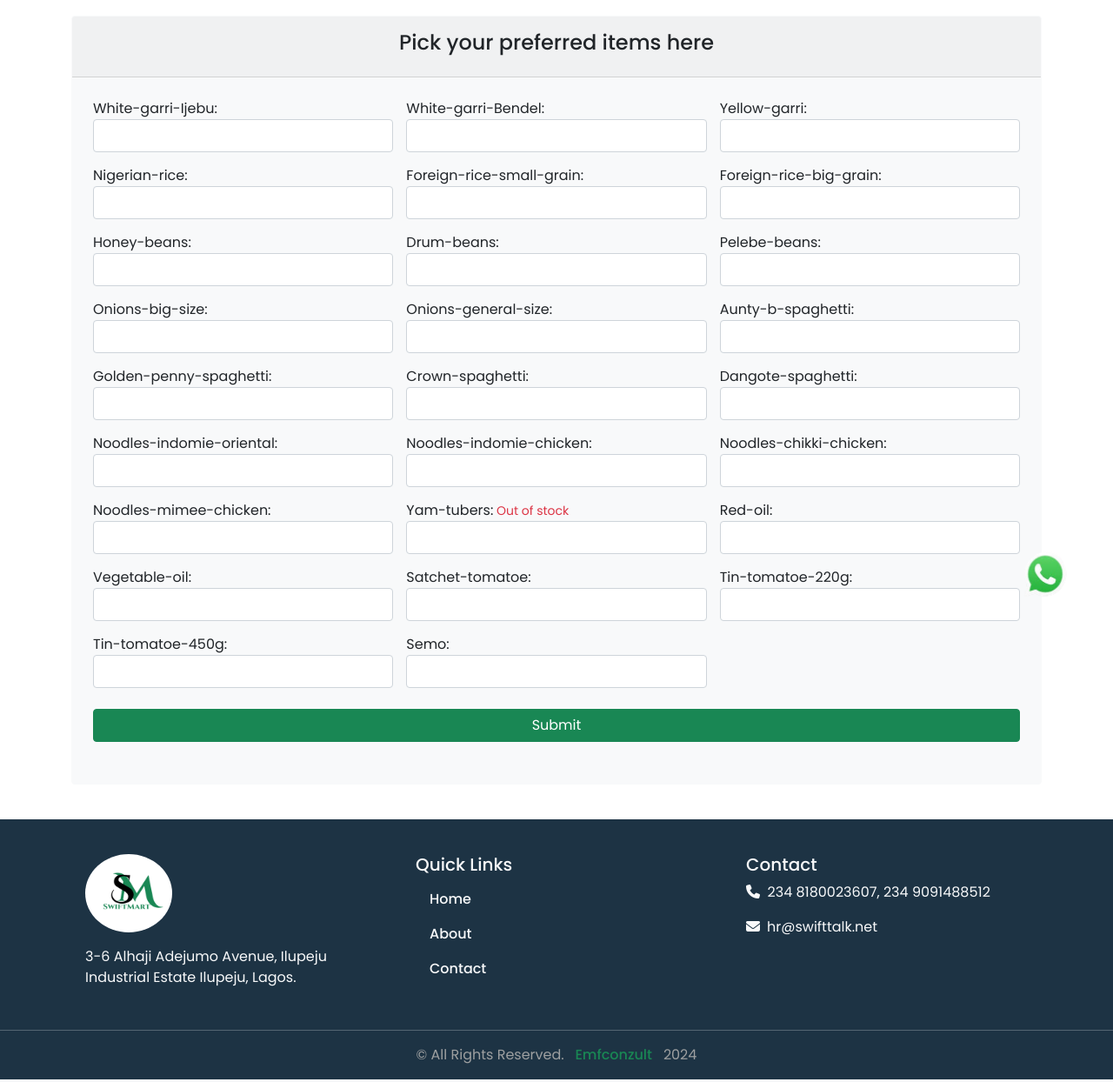
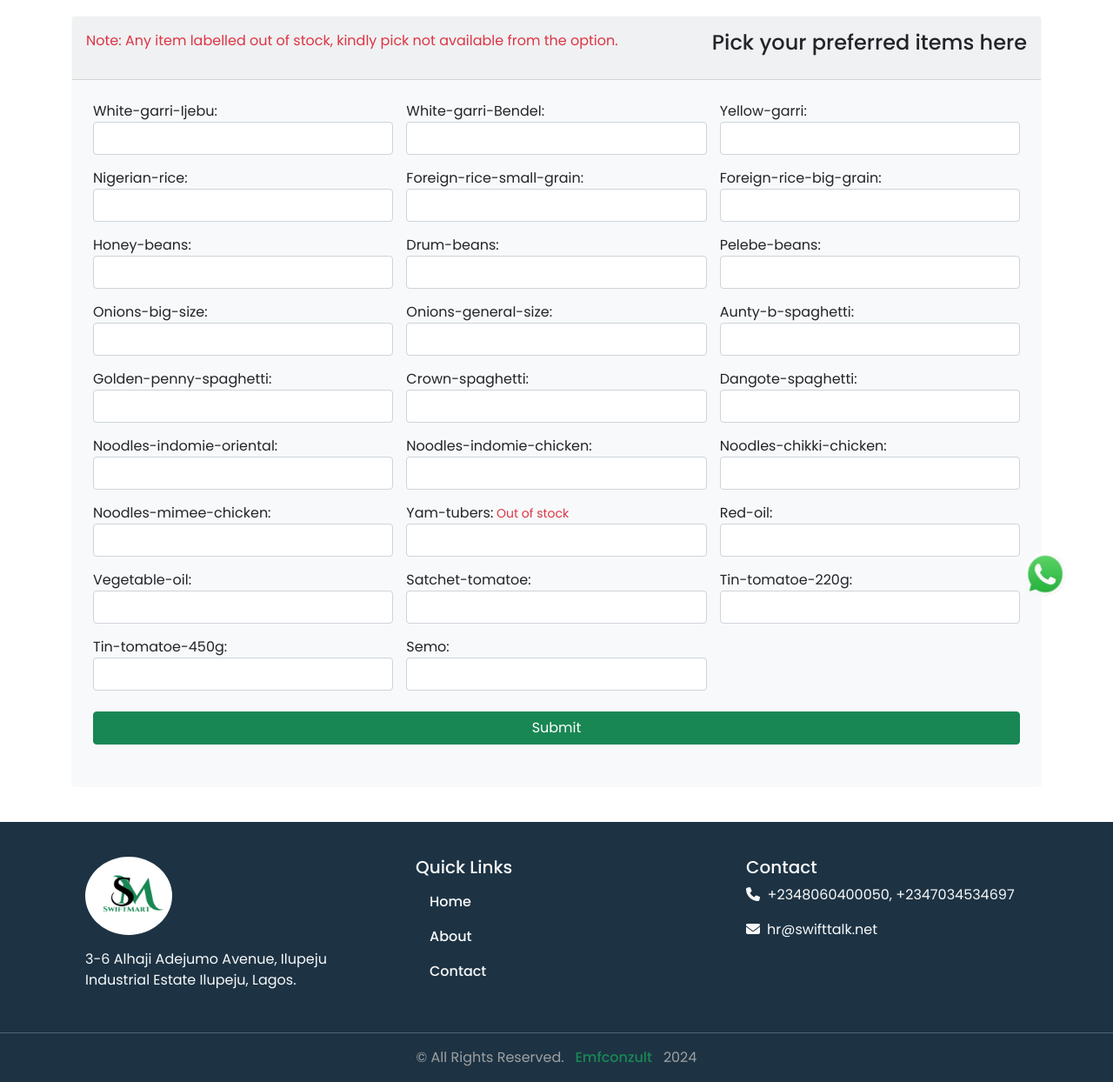
Before and after one commit to Emmadegreat/swift, a Django app: page /items/ in a window 1280 px wide. Shown: the part 86-1330 px from the top of the page at 87% size. Run offline with Django 5.2, Linux system fonts and the light colour scheme; the visitor is signed in with stand-in values (Sample User, id 1); parts of the project's set-up code (start-up, migrations or seed data) failed here and were passed over.

Commit message:
codes optimized

```diff
--- a/swiftapp/form.py
+++ b/swiftapp/form.py
@@ -74,8 +74,8 @@ class UserItemForm(forms.ModelForm):
     onions_list = [('',''),('Quarter(0.25)','Quarter(0.25)'), ('Half(0.5)','Half(0.5)'),('3-quarter(0.75)','3-quarter(0.75)'),('1', '1'), ('No','No')]
     spaghetti_list = [('',''),('Half(0.5)','Half(0.5)'), ('1-Carton','1-Carton'), ('2-Cartons','2-Cartons'), ('3-Cartons','3-Cartons'),('No','No')]
     noodle_list = [('',''),('1-carton','1-Carton'), ('2-Cartons','2-Cartons'),('3-Cartons','3-Cartons'),('No','No')]
-    yam_list = [('', ''), ('not-available', 'not-available'), ('1', '1'), ('2', '2'), ('3', '3'), ('4','4'), ('5', '5'), ('6', '6'), ('7','7'), ('8', '8'),\
-        ('9', '9'), ('10', '10'), ('11','11'), ('12','12'), ('13','13'), ('No','No')]
+    yam_list = [('', ''), ('1', '1'), ('2', '2'), ('3', '3'), ('4','4'), ('5', '5'), ('6', '6'), ('7','7'), ('8', '8'),\
+        ('9', '9'), ('10', '10'), ('11','11'), ('12','12'), ('13','13'), ('No','No'), ('not-available', 'not-available'), ]
     red_oil_list = [('',''),('Quarter(0.25)','Quarter(0.25)'), ('Half(0.5)','Half(0.5)'),('1','1'),('2','2'),('No','No')]
     veg_oil_list = [('',''),('Quarter(0.25)','Quarter(0.25)'), ('Half(0.5)','Half(0.5)'),('1','1'),('2','2'),('No','No')]
     tomatoe_satchet_list = [('',''),('1-carton','1-carton'),('2-cartons','2-cartons'),('3-cartons','3-cartons'),('No','No')]
--- a/swiftapp/models.py
+++ b/swiftapp/models.py
@@ -76,8 +76,8 @@ class UserItems(models.Model):
     onions_list = [('',''),('Quarter(0.25)','Quarter(0.25)'), ('Half(0.5)','Half(0.5)'),('3-quarter(0.75)','3-quarter(0.75)'),('1', '1'), ('No','No')]
     spaghetti_list = [('',''),('Half(0.5)','Half(0.5)'), ('1-Carton','1-Carton'), ('2-Cartons','2-Cartons'), ('3-Cartons','3-Cartons'),('No','No')]
     noodle_list = [('',''),('1-carton','1-Carton'), ('2-Cartons','2-Cartons'),('3-Cartons','3-Cartons'),('No','No')]
-    yam_list = [('', ''), ('not-available', 'not-available'), ('1', '1'), ('2', '2'), ('3', '3'), ('4','4'), ('5', '5'), ('6', '6'), \
-        ('7','7'), ('8', '8'),('9', '9'), ('10', '10'), ('11','11'), ('12','12'), ('13','13'), ('No','No')]
+    yam_list = [('', ''), ('1', '1'), ('2', '2'), ('3', '3'), ('4','4'), ('5', '5'), ('6', '6'), \
+        ('7','7'), ('8', '8'),('9', '9'), ('10', '10'), ('11','11'), ('12','12'), ('13','13'), ('No','No'), ('not-available', 'not-available')]
     red_oil_list = [('',''),('Quarter(0.25)','Quarter(0.25)'), ('Half(0.5)','Half(0.5)'),('1','1'),('2','2'),('No','No')]
     veg_oil_list = [('',''),('Quarter(0.25)','Quarter(0.25)'), ('Half(0.5)','Half(0.5)'),('1','1'),('2','2'),('No','No')]
     tomatoe_satchet_list = [('',''),('1-carton','1-carton'),('2-cartons','2-cartons'),('3-cartons','3-cartons'),('No','No')]
--- a/swiftapp/templates/base.html
+++ b/swiftapp/templates/base.html
@@ -114,7 +114,7 @@
                     <div class="">
                         <div class="card-body">
                             <h5 class='text-light text-start'> Contact</h5>
-                            <p class="text-light"><i class="fa fa-phone text-light"></i>&nbsp; 234 8180023607, 234 9091488512
+                            <p class="text-light"><i class="fa fa-phone text-light"></i>&nbsp; +2348060400050, +2347034534697
                             </p>
                             <p class="text-light"><i class="fa fa-envelope text-light"> &nbsp;</i>hr@swifttalk.net</p>
                              <!--<div>
--- a/swiftapp/templates/items.html
+++ b/swiftapp/templates/items.html
@@ -21,9 +21,10 @@
 
         <div class="">
             <div class="card bg-light mb-3 border-light">
-                <div class="card-header text-center mb-2  py-3">
+                <div class="card-header text-center mb-2  py-3 admin-table-header">
                     <!--<button type="button" class="btn btn-success" id="btn">show/hide</button>
                     <button type="button" class="btn btn-success" id="add-field">Add items</button>-->
+                    <p class="text-danger">Note: Any item labelled out of stock, kindly pick not available from the option.</p>
                     <h4 class='text-dark'>Pick your preferred items here</h4>
                 </div>
                 <div class="card-body">
--- a/swiftapp/views.py
+++ b/swiftapp/views.py
@@ -68,9 +68,9 @@ def Login(request):
 def items(request):
     form = UserItemForm()
 
-    #if UserItems.objects.filter(user=request.user).exists():
-        #messages.success(request, f'You have already added items')
-        #return redirect('dashboard')
+    if UserItems.objects.filter(user=request.user).exists():
+        messages.success(request, f'You have already added items')
+        return redirect('dashboard')
 
     if request.method == 'POST':
         form = UserItemForm(request.POST)
```
